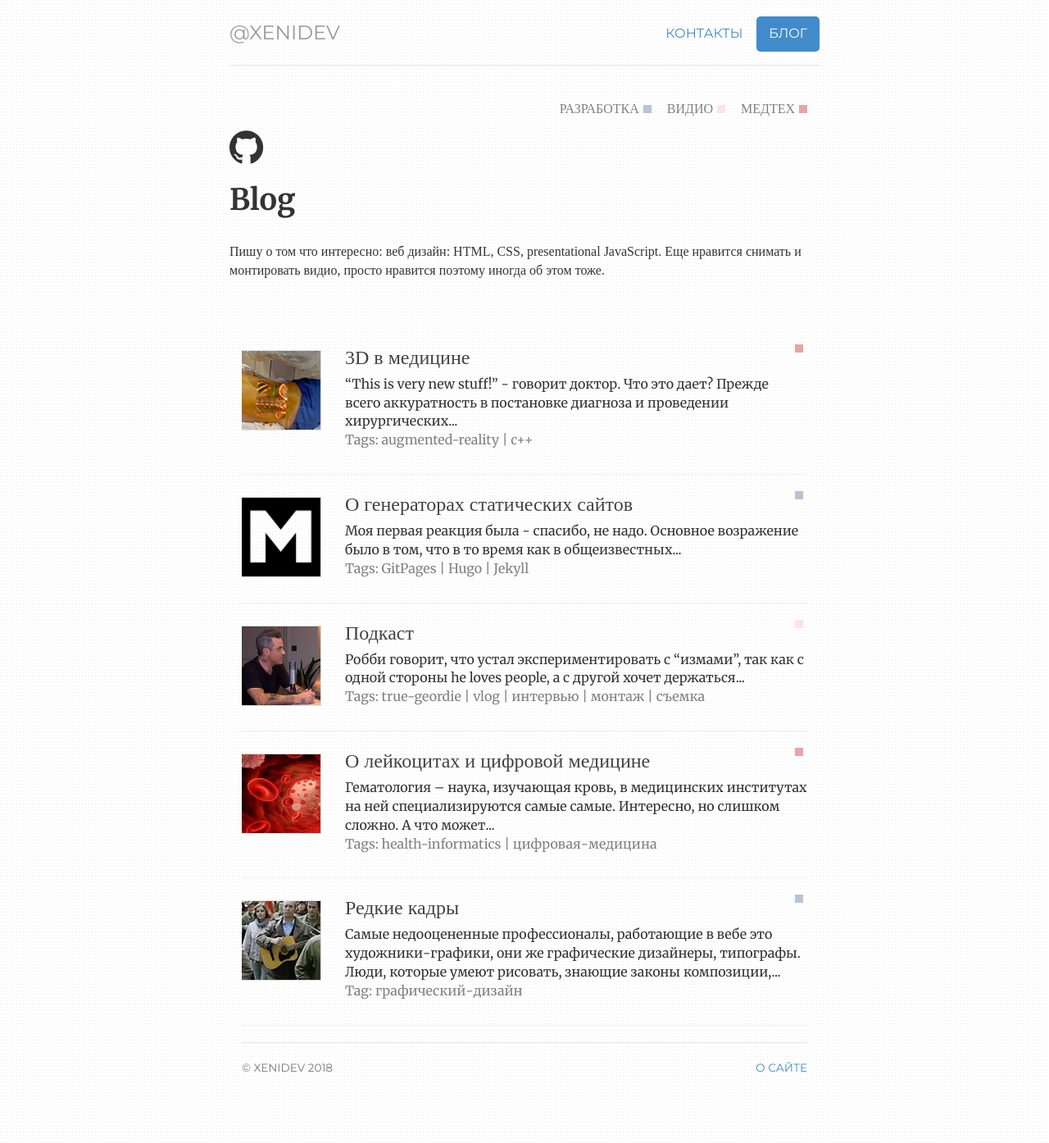
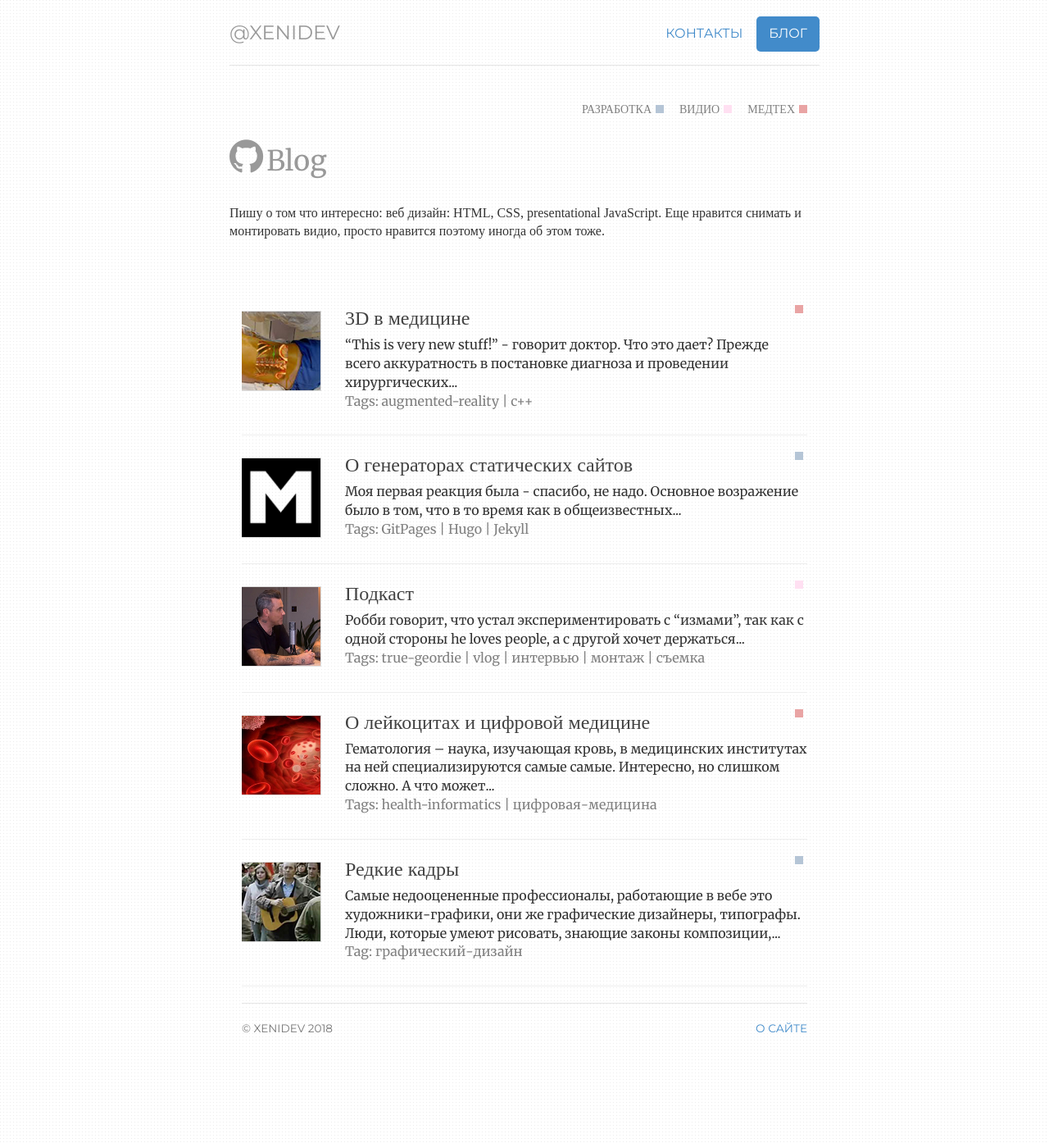
Before and after one commit to ValeraS/xenidev.github.io, a Jekyll site: the page built from notes/index.html, in a window 1280 px wide. Shown: the whole page at 82% size. Built offline with Jekyll 4.4.1, drawn with Linux system fonts in a browser that asks for light colours.

Commit message:
Update style.css

```diff
--- a/css/style.css
+++ b/css/style.css
@@ -267,12 +267,21 @@ a.en {
   display:inline-block;
 }
 
-h1.intro {
-    color: #424242;
-    font: normal normal 400 normal 36px / 44px "Google Sans";
-  float: left;
-  display:block;
-   margin: 0 0 0 0;
+.welcome_bar h1 {
+    display: inline-block;
+    font-size: 34px;
+    line-height: 40px;
+    font-weight: 400;
+    letter-spacing: 0;
+     color: #999999;
+}
+.welcome_bar i.fa.fa-github {
+    font-size: 34px;
+    line-height: 40px;
+    font-weight: 400;
+    letter-spacing: 0;
+    color: var(--md-theme-demo-light-text-accent-on-background-variant,rgba(0,0,0,.54));
+    color: #999999;
 }
 
 
@@ -389,9 +398,13 @@ ul.square-categories {
 .square-categories li>a{
     display: block;
     font-family: "Google Sans";
-    text-transform: uppercase;
     color: rgb(128, 128, 128);
   text-decoration: none;
+
+
+    font-size: 14px;
+    font-weight: 500;
+    text-transform: uppercase;
 }
 
 /* Single Post */
```
